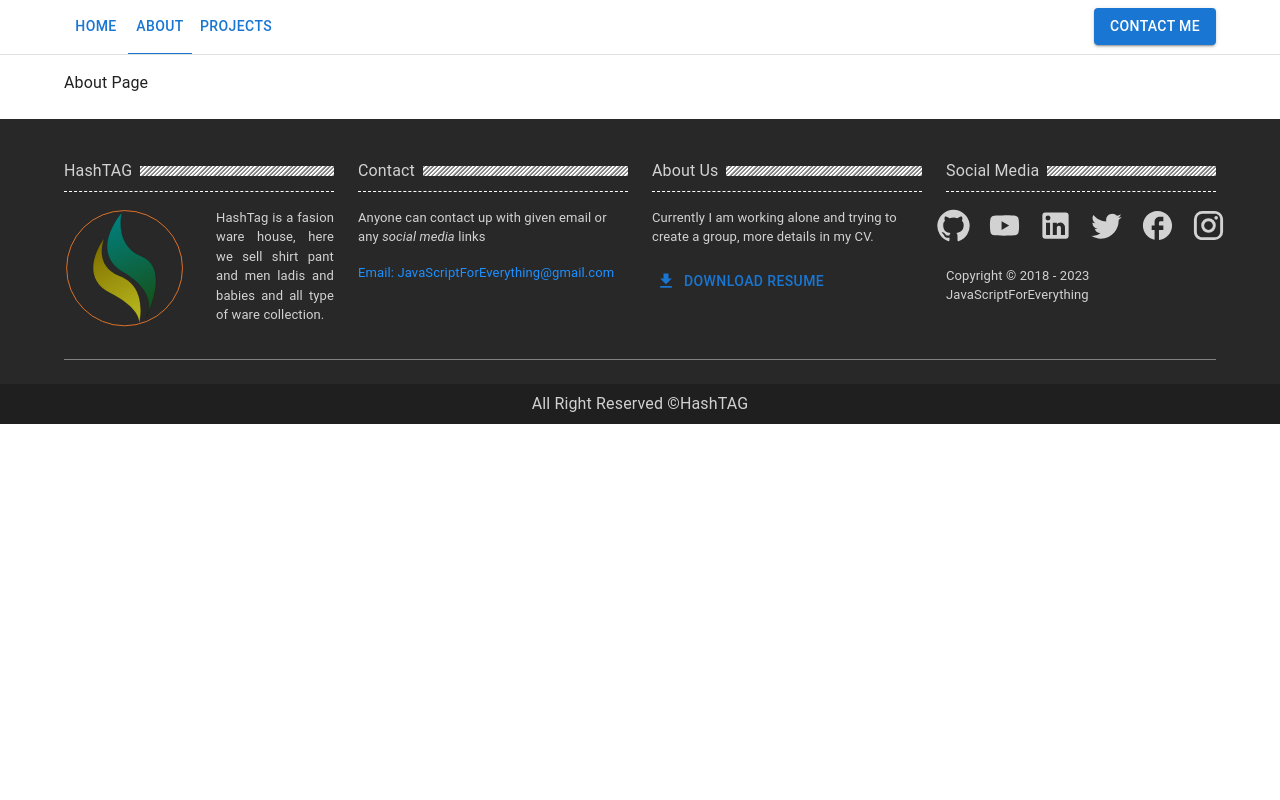
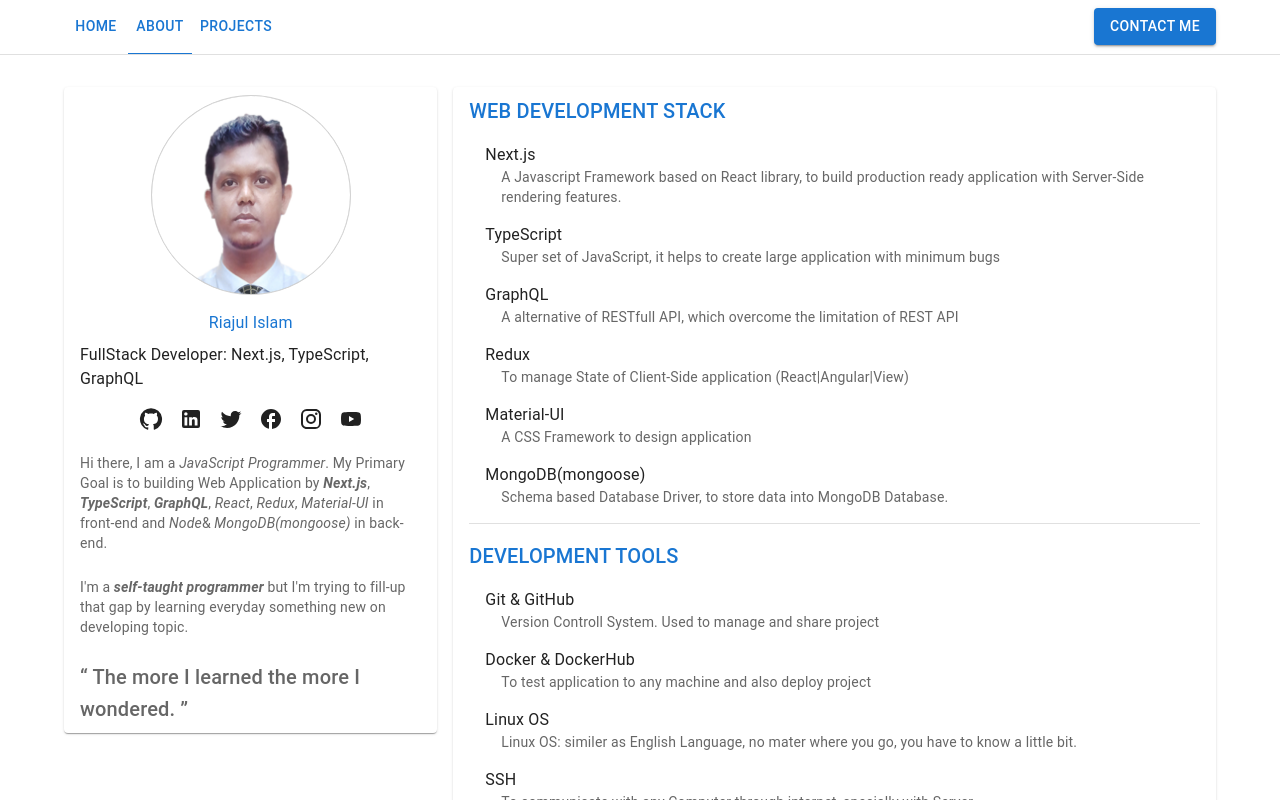
Before and after one commit to JavaScriptForEverything/portfolio, a Next.js app: page /about in a window 1280 px wide. Shown: the top 800 px of the page. Built offline with nearby package versions, Linux system fonts and the light colour scheme.

Commit message:
complete the /about page

```diff
--- /dev/null
+++ b/data/me.tsx
@@ -0,0 +1,88 @@
+import GitHubIcon from '@mui/icons-material/GitHub'
+import LinkedInIcon from '@mui/icons-material/LinkedIn'
+import TwitterIcon from '@mui/icons-material/Twitter'
+import FacebookIcon from '@mui/icons-material/FacebookRounded'
+import InstagramIcon from '@mui/icons-material/Instagram'
+import YoutubeIcon from '@mui/icons-material/YouTube'
+import { features } from 'process'
+
+
+
+export const socialMediaItems = [
+	{ label: 'github',   	Icon: GitHubIcon, 	path: 'https://github.com/JavaScriptForEverything' },
+	{ label: 'linkedin', 	Icon: LinkedInIcon, path: 'https://www.linkedin.com/in/JavaScriptForEverything/' },
+	{ label: 'twitter',  	Icon: TwitterIcon, 	path: 'https://twitter.com/JSforEverything' },
+	{ label: 'facebook', 	Icon: FacebookIcon, path: 'https://www.facebook.com/JavaScriptForEverything' },
+	{ label: 'instagram', Icon: InstagramIcon, path: 'https://www.instagram.com/JavaScriptForEverything/' },
+	{ label: 'youtube',  	Icon: YoutubeIcon, 	path: 'https://www.youtube.com/@JavaScriptForEverything/' },
+]
+
+export const webTechnologies = [
+  {
+    title: 'Next.js',
+    description: 'A Javascript Framework based on React library, to build production ready application with Server-Side rendering features.'
+  },
+  {
+    title: 'TypeScript',
+    description: 'Super set of JavaScript, it helps to create large application with minimum bugs'
+  },
+  {
+    title: 'GraphQL',
+    description: 'A alternative of RESTfull API, which overcome the limitation of REST API'
+  },
+  {
+    title: 'Redux',
+    description: 'To manage State of Client-Side application (React|Angular|View)'
+  },
+  {
+    title: 'Material-UI',
+    description: 'A CSS Framework to design application'
+  },
+  {
+    title: 'MongoDB(mongoose)',
+    description: 'Schema based Database Driver, to store data into MongoDB Database.'
+  },
+]
+
+export const mobileTechnologies = [
+  {
+    title: 'React-Native',
+    description: 'To create Cross-platform mobile application for android and ios'
+  },
+  {
+    title: 'Redux',
+    description: 'To manage State of Client-Side application (React|Angular|View)'
+  },
+  {
+    title: 'React-Native-Paper',
+    description: 'A CSS Framework to design application'
+  },
+  {
+    title: 'MongoDB(mongoose)',
+    description: 'Schema based Database Driver, to store data into MongoDB Database.'
+  },
+]
+
+
+export const developmentTools = [
+  {
+    title: 'Git & GitHub',
+    description: 'Version Controll System. Used to manage and share project'
+  },
+  {
+    title: 'Docker & DockerHub',
+    description: 'To test application to any machine and also deploy project'
+  },
+  {
+    title: 'Linux OS',
+    description: 'Linux OS: similer as English Language, no mater where you go, you have to know a little bit.'
+  },
+  {
+    title: 'SSH',
+    description: 'To communicate with any Computer through internet, specially with Server'
+  },
+  {
+    title: 'VirtualBox',
+    description: 'Vittualization is a technologies, which give you virtual mechine to test and also in production'
+  }
+]
--- a/pages/about.tsx
+++ b/pages/about.tsx
@@ -1,13 +1,102 @@
+import Image from 'next/image'
+
+import * as myData from '@/data/me'
 import Layout from '@/layout'
+
+
+import Grid from '@mui/material/Grid'
+import Box from '@mui/material/Box'
+import Paper from '@mui/material/Paper'
+import Typography from '@mui/material/Typography'
+import Avatar  from '@mui/material/Avatar'
+import IconButton  from '@mui/material/IconButton'
+import Tooltip  from '@mui/material/Tooltip'
+import Divider  from '@mui/material/Divider'
+import MuiLink  from '@mui/material/Link'
+
+
+type ArrayObject = {
+	title: string
+	description: string
+}
+
+const getStack = <T extends ArrayObject>(title: string, stackArrayObject: T[], divider=true) => (
+	<Box>
+		<Typography component='h1' variant='h6' color='primary' sx={{ textTransform: 'uppercase'}}> {title} </Typography>
+		<Box sx={{ mt: 2, px: 2 }}>
+			{stackArrayObject.map(({ title, description}) => (
+				<Box key={title} sx={{ mb: 2 }}>
+					<Typography variant='body1'> {title} </Typography>
+					<Typography variant='body2' color='textSecondary' sx={{ ml: 2 }}> {description} </Typography>
+				</Box>
+			))}
+		</Box>
+		{divider && <Divider sx={{ my: 2 }} /> }
+	</Box>
+)
+
 
 const About = () => {
 
 	return (
-		<>
-			<Layout>
-				<p>About Page</p>
-			</Layout>
-		</>
+		<Layout>
+			<Grid container spacing={2} sx={{ mt: 2 }}>
+				{/*-----[ Left Side ]------*/}
+				<Grid item xs={12} md={4}>
+					<Paper  sx={{
+						py: 1, px: 2,
+						display: 'flex',
+						flexDirection: 'column',
+						alignItems: 'center',
+						gap: 1
+					}}>
+
+						<Avatar
+							sx={{
+								width: 200, height: 200,
+								border: '0.1px solid lightgrey'
+							}}
+						>
+							<Image src='/images/aboutAvatar.png' alt='aboutAvatar' layout='fill'/>
+						</Avatar>
+						<Typography color='primary' sx={{ mt: 1 }}>Riajul Islam</Typography>
+						<Typography>FullStack Developer: Next.js, TypeScript, GraphQL</Typography>
+
+						<Box>
+						{ myData.socialMediaItems.map(({ label, Icon, path }) => (
+							<IconButton key={label} color='inherit'>
+								<Tooltip title={label}>
+									<MuiLink href={path} target='_blank' color='inherit'><Icon /></MuiLink>
+								</Tooltip>
+							</IconButton>
+						))}
+						</Box>
+
+						<Typography variant='body2' color='textSecondary' paragraph>
+							Hi there, I am a <em>JavaScript Programmer</em>.  My Primary Goal is to building Web Application by <em><strong>Next.js</strong></em>, <em><strong>TypeScript</strong></em>, <em><strong>GraphQL</strong></em>, <em>React</em>, <em>Redux</em>, <em>Material-UI</em> in front-end and <em>Node</em>& <em>MongoDB(mongoose)</em> in back-end.
+						</Typography>
+						<Typography variant='body2' color='textSecondary' paragraph>
+							I&apos;m a <em><strong>self-taught programmer</strong></em> but I&apos;m trying to fill-up that gap by learning everyday something new on developing topic.
+						</Typography>
+
+						<Typography variant='h6' component='blockquote' color='textSecondary'>
+							&ldquo; The more I learned the more I wondered.  &rdquo;
+						</Typography>
+					</Paper>
+				</Grid>
+
+				{/*-----[ Right Side ]------*/}
+				<Grid item xs={12} md={8}>
+					<Paper sx={{ py: 1, px: 2 }}>
+
+					{ getStack('Web Development Stack', myData.webTechnologies) }
+					{ getStack('Development Tools', myData.developmentTools) }
+					{ getStack('Mobile App Development Stack', myData.mobileTechnologies, false) }
+
+					</Paper>
+				</Grid>
+			</Grid>
+		</Layout>
 	)
 }
 export default About
```
